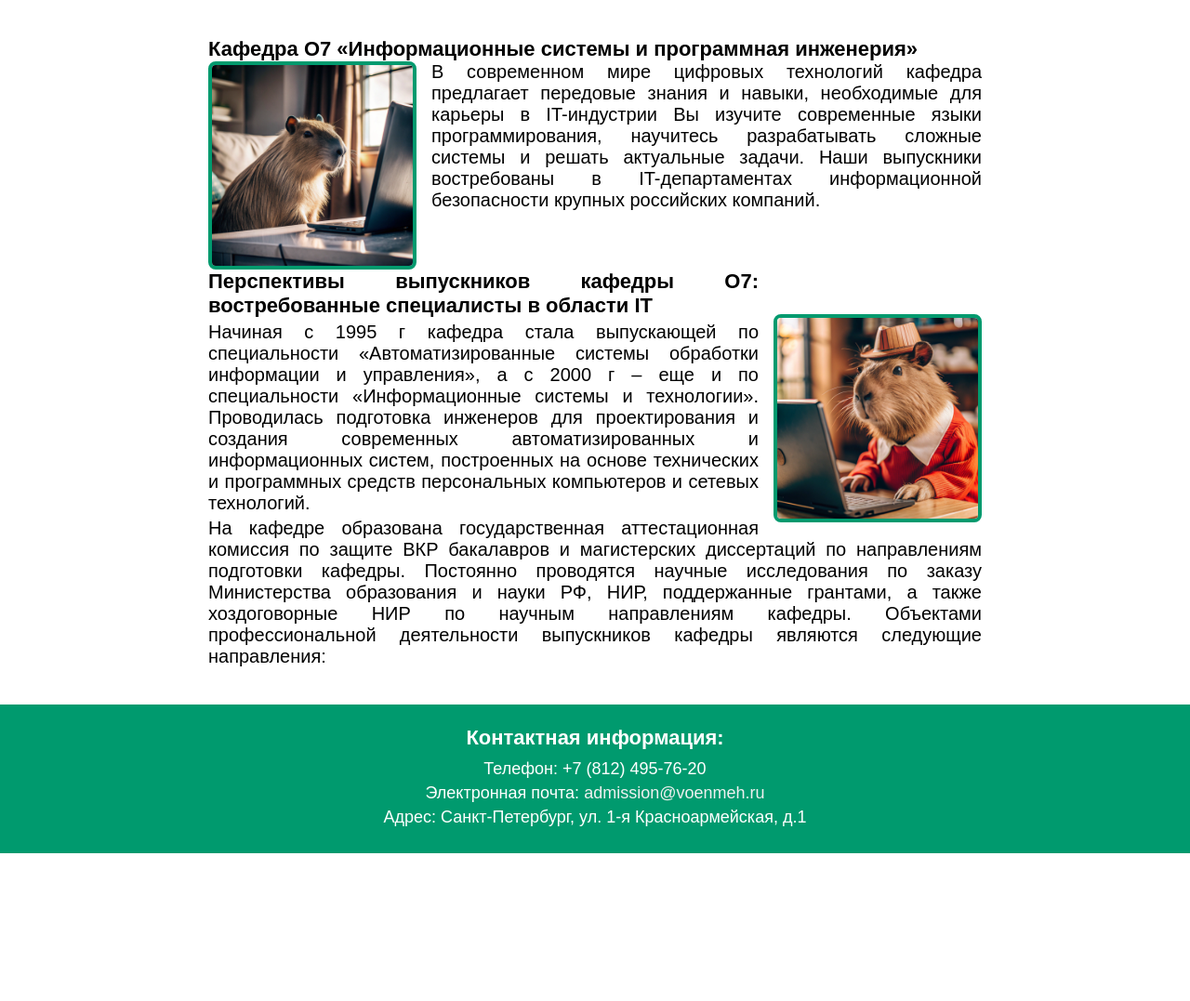
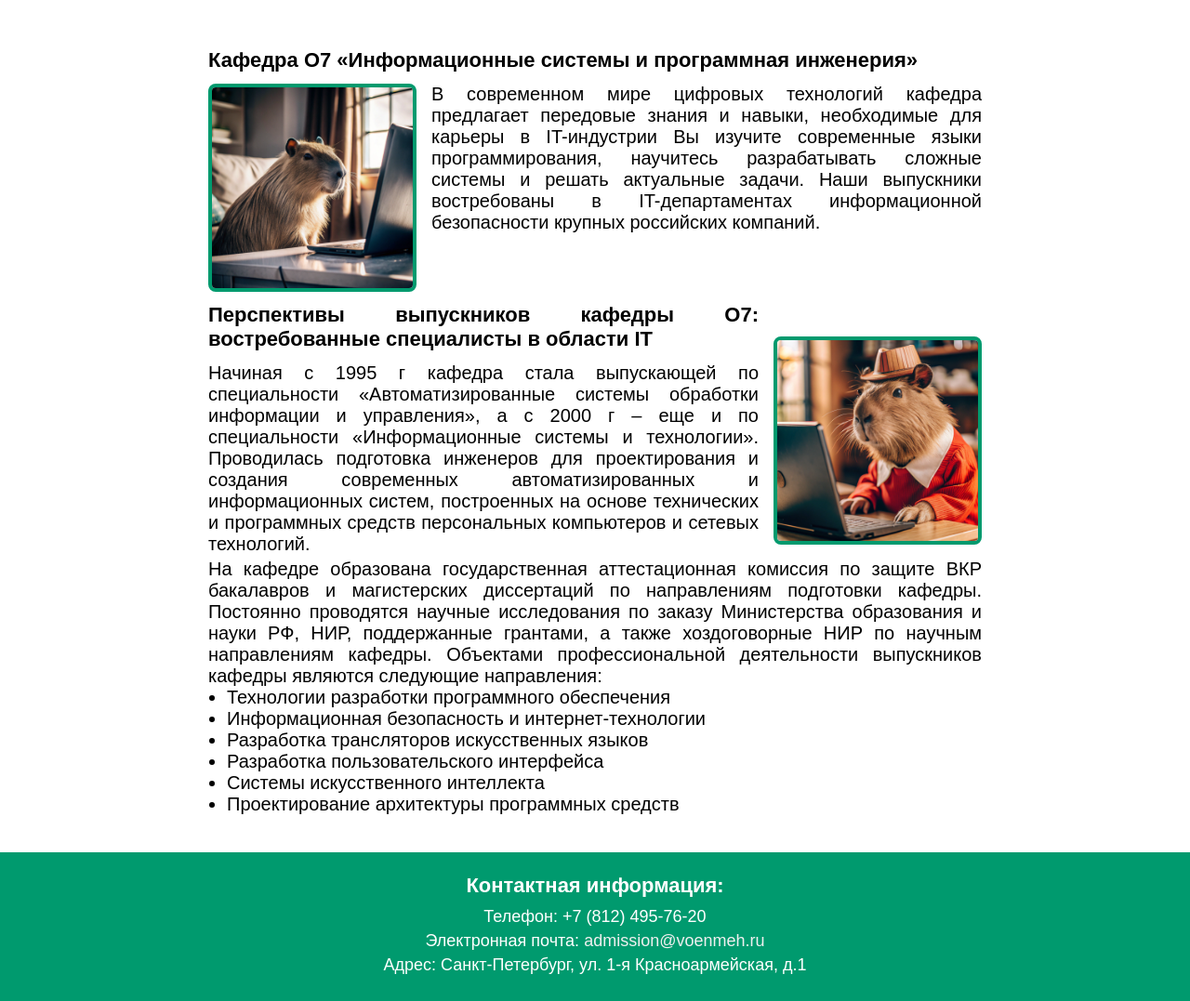
Before and after one commit to Deyryl/SiteForIT, a PHP site: page / in a window 1280 px wide. Shown: the part 160-1237 px from the top of the page at 93% size. Before the commit the page ends 1078 px from the top, so only its background shows below. Run offline with PHP 8.4, Linux system fonts and the light colour scheme.

Commit message:
дополнен текст списком пунктов, изменение styles.css и index.html

```diff
--- a/index.html
+++ b/index.html
@@ -11,9 +11,7 @@
         <div class="wrapper">
             <header>
                 <div class="header-container">
-                    <div class="logo">
-                        <img src="src/logo.svg" alt="Лого">
-                    </div>
+                    <img src="src/logo.svg" alt="Лого" class="logo">
                     <nav>
                         <a href="index.html" class="menu">Главная</a>
                         <a href="specializations.html" class="menu">Специальности</a>
@@ -59,6 +57,14 @@
                             направлениям кафедры. Объектами  профессиональной деятельности
                             выпускников кафедры являются следующие  направления:
                         </p>
+                        <ul>
+                            <li>Технологии разработки программного обеспечения</li>
+                            <li>Информационная безопасность и интернет-технологии</li>
+                            <li>Разработка трансляторов искусственных языков</li>
+                            <li>Разработка пользовательского интерфейса</li>
+                            <li>Системы искусственного интеллекта</li>
+                            <li>Проектирование архитектуры программных средств</li>
+                        </ul>
                     </div>
                 </div>
             </main>
--- a/styles/styles.css
+++ b/styles/styles.css
@@ -3,14 +3,14 @@
     padding: 0;
 }
 
-body {
+body{
     font-family: Arial, sans-serif;
     background-color: white;
     font-size: 20px;
+    min-height: 100vh;
 }
 
 .wrapper{
-   min-height: 100%;
    width: 100%;
 }
 
@@ -42,10 +42,6 @@ header{
     height: 144px;
 }
 
-.header-container nav{
-
-}
-
 .menu:link, .menu:visited{
     text-decoration: none;
     color: white;
@@ -75,23 +71,20 @@ main{
 
 .main-container h2{
     text-align: justify;
+    margin: 12px 0px;
 }
 
 .main-text{
     text-align: justify;
 }
 
-#about-text{
-    vertical-align: middle;
+.main-text ul{
+    padding-left: 20px;
 }
 
 .prospects{
     margin: 0px;
     margin-top: 4px;
-}
-
-#prospects-h2{
-    margin-bottom: 4px;
 }
 
 .main-image{
```
Lines whose indentation alone changed are shown as unchanged.
